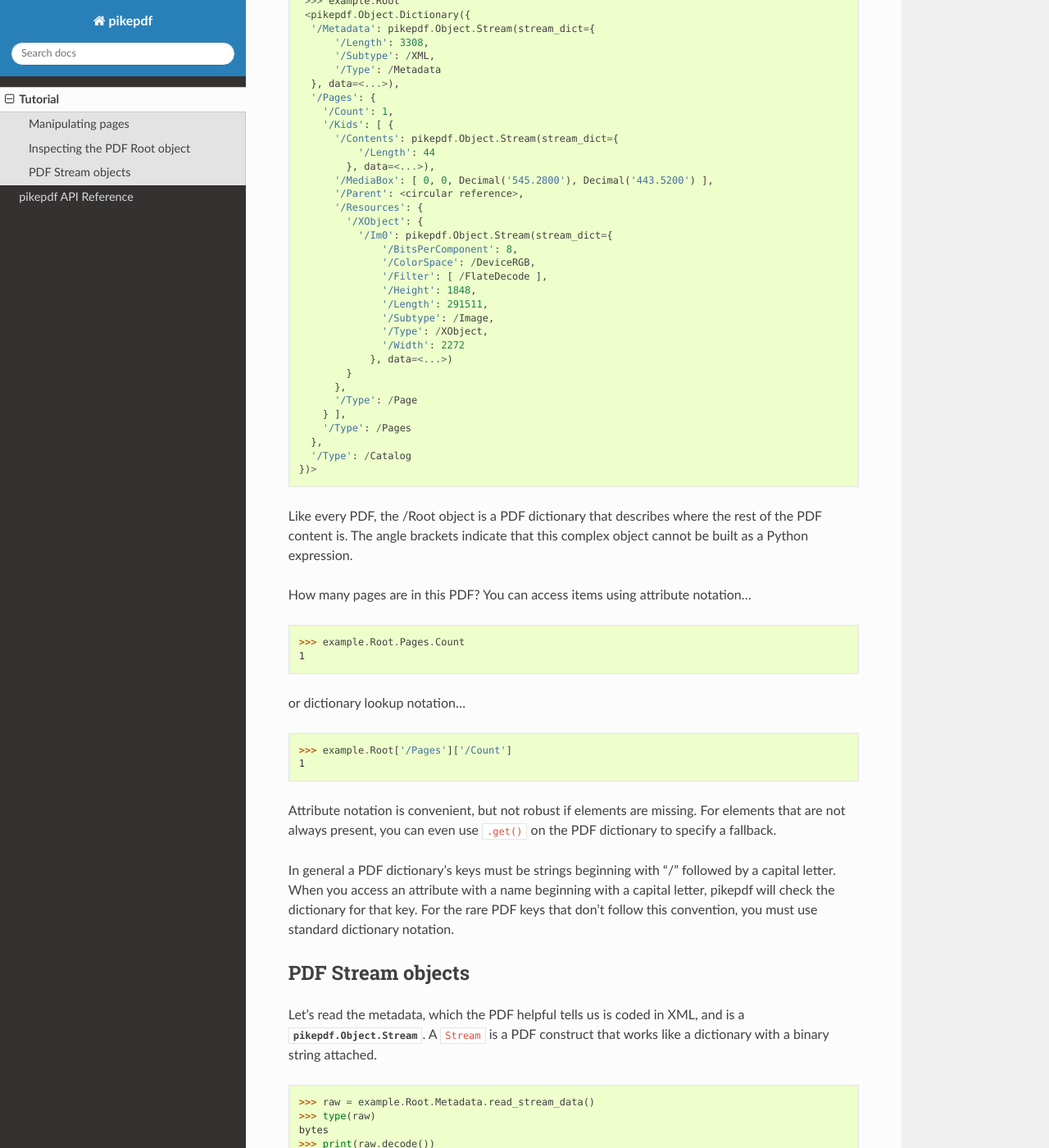
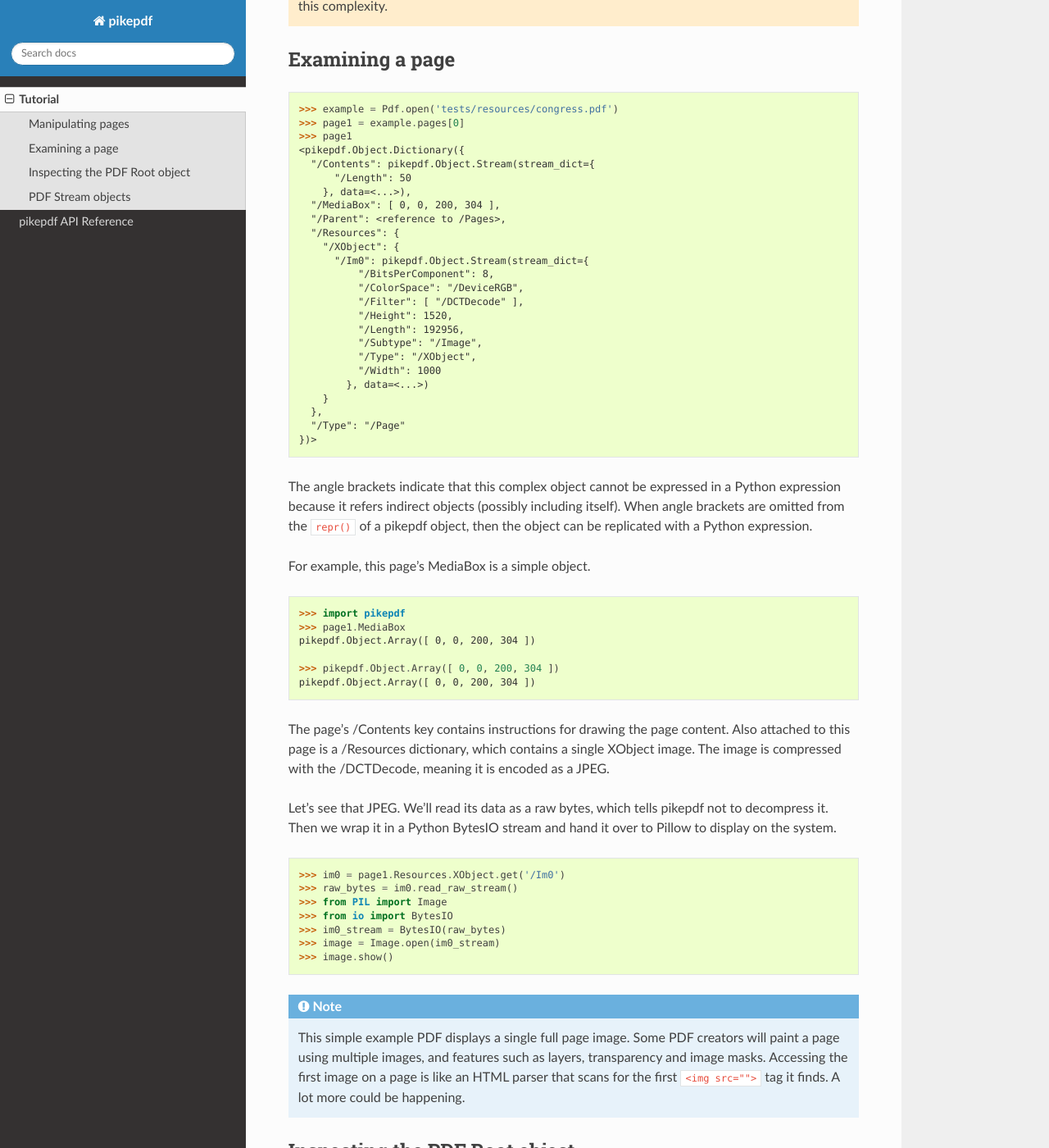
Before and after one commit to pikepdf/pikepdf, a Sphinx documentation site: the page built from docs/tutorial.rst, in a window 1280 px wide and 1400 px high, scrolled down 1568 px. Shown: the whole window at 82% size. Built offline with Sphinx 7.4.7 and the Read the Docs theme 2.0.0, drawn with Linux system fonts in a browser that asks for light colours; the version number could not be read and is left out; some of the changed text lies outside the part shown.

Commit message:
Improve tutorial, add private tests

```diff
--- a/docs/tutorial.rst
+++ b/docs/tutorial.rst
@@ -3,7 +3,7 @@
 
 In contrast to better known PDF libraries, pikepdf uses a single object to
 represent a PDF, whether, reading, writing or merging. We have cleverly named
-this :class:`pikepdf.PDF`.
+this :class:`pikepdf.Pdf`.
 
 .. code-block:: python
 
@@ -18,13 +18,14 @@
 The PDF class API follows the example of the widely-used
 `Pillow image library <https://pillow.readthedocs.io/en/4.2.x/>`_. For clarity
 there is no default constructor since the arguments used for creation and
-opening are different.
+opening are different. ``Pdf.open()`` also accepts seekable streams as input,
+and ``Pdf.save()`` accepts seekable streams as output.
 
 Manipulating pages
 ------------------
 
 pikepdf presents the pages in a PDF through the ``Pdf.pages`` property, which
-follows (most of) the ``list`` protocol.
+follows the ``list`` protocol.
 
 .. code-block:: python
 
@@ -53,6 +54,16 @@
    odd.extend(odd_pages)
    odd.save('just-odd-pages.pdf')
 
+Because PDFs are usually numbered in counting numbers (1, 2, 3...), pikepdf
+provides a convenience accessor that also uses counting numbers:
+
+.. code-block:: python
+
+   report.pages.p(1)       # The first page in the document
+   report.pages[0]         # Also the first page in the document
+   del report.pages.p(50)  # Drop page 50
+
+
 .. note::
 
    Because of technical limitations in underlying libraries, pikepdf keeps the
@@ -63,11 +74,85 @@
 
 .. warning::
 
-   It is technically possible, but not recommended, to manipulate pages via
-   the PDF /Root object. The reason it is not recommended is that PDFs
-   optionally can have a hierarchical tree of page information that may become
-   inconsistent if not manipulated properly. It is far easier to use ``.pages``
-   and let pikepdf (actually, libqpdf) maintain the internal structures.
+   Accessing page information through the /Root object is also possible, but
+   not recommended. The /Pages data structure in a PDF can be fairly complex,
+   and the ``.pages`` interface manages this complexity.
+
+
+Examining a page
+----------------
+
+.. code-block:: python
+
+  >>> example = Pdf.open('tests/resources/congress.pdf')
+  >>> page1 = example.pages[0]
+  >>> page1
+  <pikepdf.Object.Dictionary({
+    "/Contents": pikepdf.Object.Stream(stream_dict={
+        "/Length": 50
+      }, data=<...>),
+    "/MediaBox": [ 0, 0, 200, 304 ],
+    "/Parent": <reference to /Pages>,
+    "/Resources": {
+      "/XObject": {
+        "/Im0": pikepdf.Object.Stream(stream_dict={
+            "/BitsPerComponent": 8,
+            "/ColorSpace": "/DeviceRGB",
+            "/Filter": [ "/DCTDecode" ],
+            "/Height": 1520,
+            "/Length": 192956,
+            "/Subtype": "/Image",
+            "/Type": "/XObject",
+            "/Width": 1000
+          }, data=<...>)
+      }
+    },
+    "/Type": "/Page"
+  })>
+
+
+The angle brackets indicate that this complex object cannot be expressed in a
+Python expression because it refers indirect objects (possibly including
+itself). When angle brackets are omitted from the ``repr()`` of a pikepdf
+object, then the object can be replicated with a Python expression.
+
+For example, this page's MediaBox is a simple object.
+
+.. code-block:: python
+
+  >>> import pikepdf
+  >>> page1.MediaBox
+  pikepdf.Object.Array([ 0, 0, 200, 304 ])
+
+  >>> pikepdf.Object.Array([ 0, 0, 200, 304 ])
+  pikepdf.Object.Array([ 0, 0, 200, 304 ])
+
+The page's /Contents key contains instructions for drawing the page content.
+Also attached to this page is a /Resources dictionary, which contains a single
+XObject image. The image is compressed with the /DCTDecode, meaning it is
+encoded as a JPEG.
+
+Let's see that JPEG. We'll read its data as a raw bytes, which tells pikepdf
+not to decompress it. Then we wrap it in a Python BytesIO stream and hand it
+over to Pillow to display on the system.
+
+.. code-block:: python
+
+  >>> im0 = page1.Resources.XObject.get('/Im0')
+  >>> raw_bytes = im0.read_raw_stream()
+  >>> from PIL import Image
+  >>> from io import BytesIO
+  >>> im0_stream = BytesIO(raw_bytes)
+  >>> image = Image.open(im0_stream)
+  >>> image.show()
+
+.. note::
+
+  This simple example PDF displays a single full page image. Some PDF creators
+  will paint a page using multiple images, and features such as layers,
+  transparency and image masks. Accessing the first image on a page is like an
+  HTML parser that scans for the first ``<img src="">`` tag it finds. A lot
+  more could be happening.
 
 
 Inspecting the PDF Root object
@@ -114,24 +199,8 @@
     '/Type': /Catalog
   })>
 
-Like every PDF, the /Root object is a PDF dictionary that describes where
-the rest of the PDF content is. The angle brackets indicate that this
-complex object cannot be built as a Python expression.
-
-How many pages are in this PDF? You can access items using attribute
-notation...
-
-.. code-block:: python
-
-   >>> example.Root.Pages.Count
-   1
-
-or dictionary lookup notation...
-
-.. code-block:: python
-
-   >>> example.Root['/Pages']['/Count']
-   1
+The /Root object is a PDF dictionary that describes where
+the rest of the PDF content is.
 
 Attribute notation is convenient, but not robust if elements are missing.
 For elements that are not always present, you can even use ``.get()`` on
@@ -175,5 +244,9 @@
 and Tesseract OCR's PDF generator. Ghostscript was used to convert it to
 PDF-A (the ``xmlns:pdfaid`` tag).
 
-You could explore that XML packet further using the standard library's
-``xml.etree.ElementTree`` or your XML parser of choice.
+You could explore that XML packet further using the ``defusedxml``.
+
+.. warning::
+
+  PDFs may contain viruses, and one place they can 'live' is inside XML objects.
+  Always use a
```
Also changed, not shown: 2 other files.
